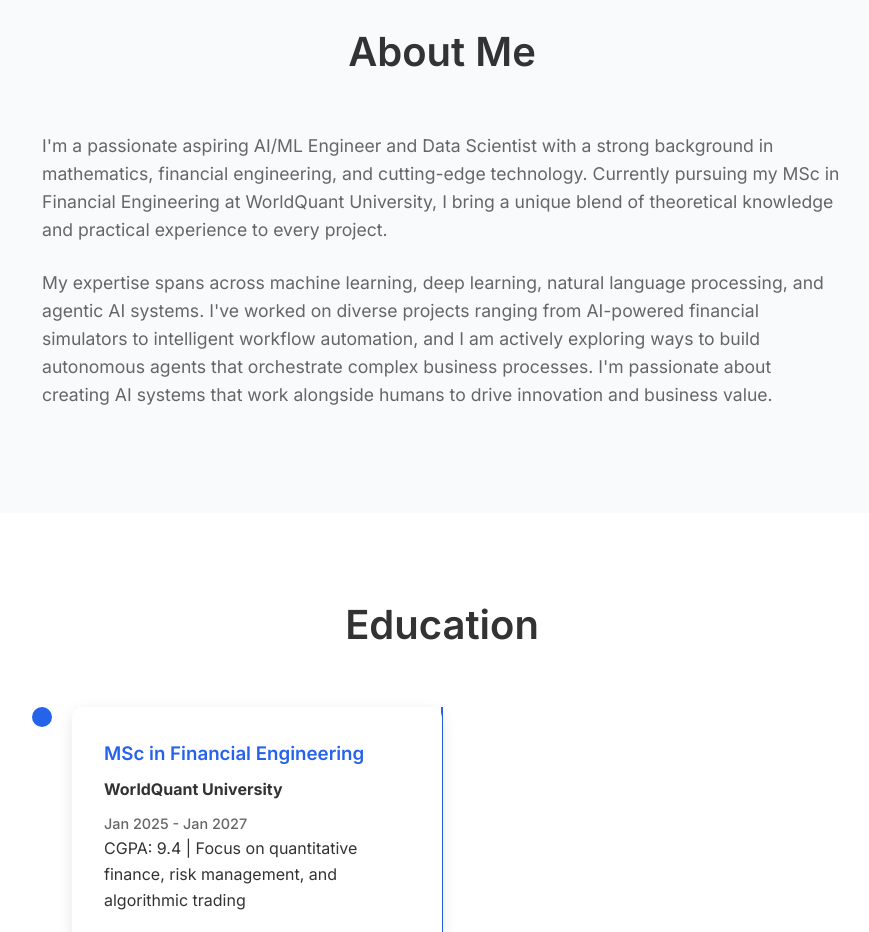
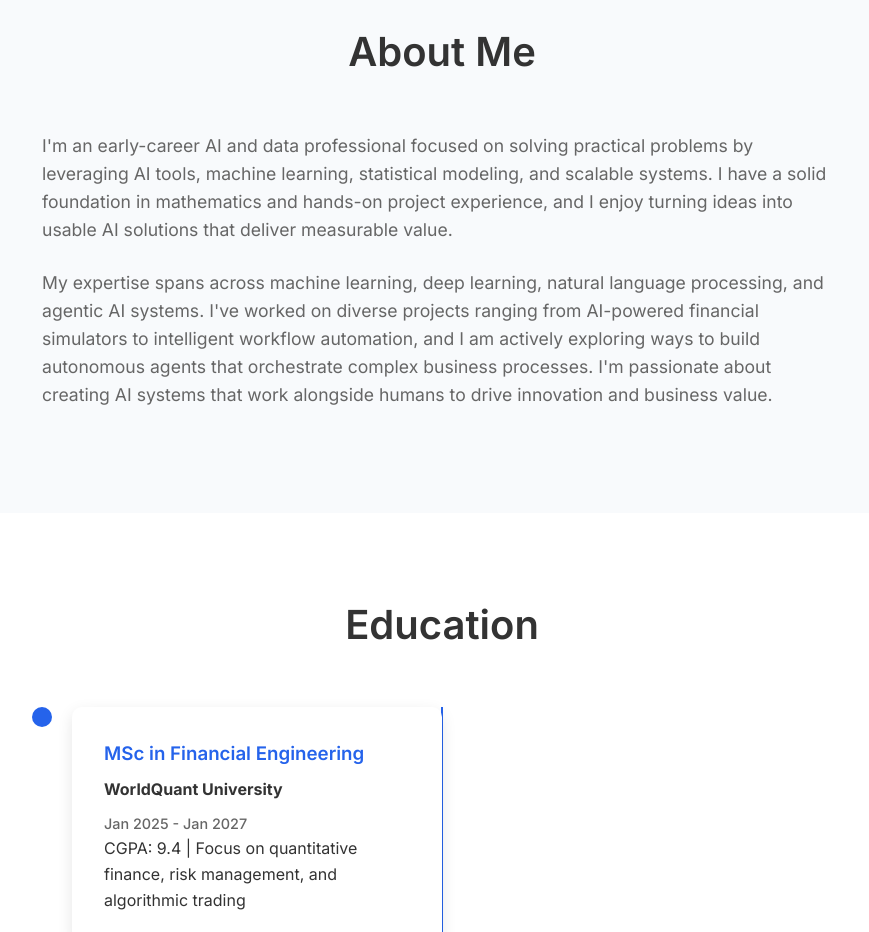
Before and after one commit to mbohra07/Madhuram-s-Portfolio, a plain HTML site: page index.html in a window 1280 px wide. Shown: the part 860-1792 px from the top of the page, without its empty margins (198-1067 px from the left). Drawn offline with Linux system fonts and the light colour scheme.

Commit message:
About: include 'leveraging AI tools' and keep early-career tone

```diff
--- a/index.html
+++ b/index.html
@@ -111,10 +111,10 @@
             <div class="about-content">
                 <div class="about-text">
                     <p>
-                        I'm a passionate aspiring AI/ML Engineer and Data Scientist with a strong background in mathematics,
-                        financial engineering, and cutting-edge technology. Currently pursuing my MSc in Financial
-                        Engineering at WorldQuant University, I bring a unique blend of theoretical knowledge and
-                        practical experience to every project.
+                        I'm an early-career AI and data professional focused on solving practical problems by
+                        leveraging AI tools, machine learning, statistical modeling, and scalable systems. I have
+                        a solid foundation in mathematics and hands-on project experience, and I enjoy turning
+                        ideas into usable AI solutions that deliver measurable value.
                     </p>
                     <p>
                         My expertise spans across machine learning, deep learning, natural language processing,
```
